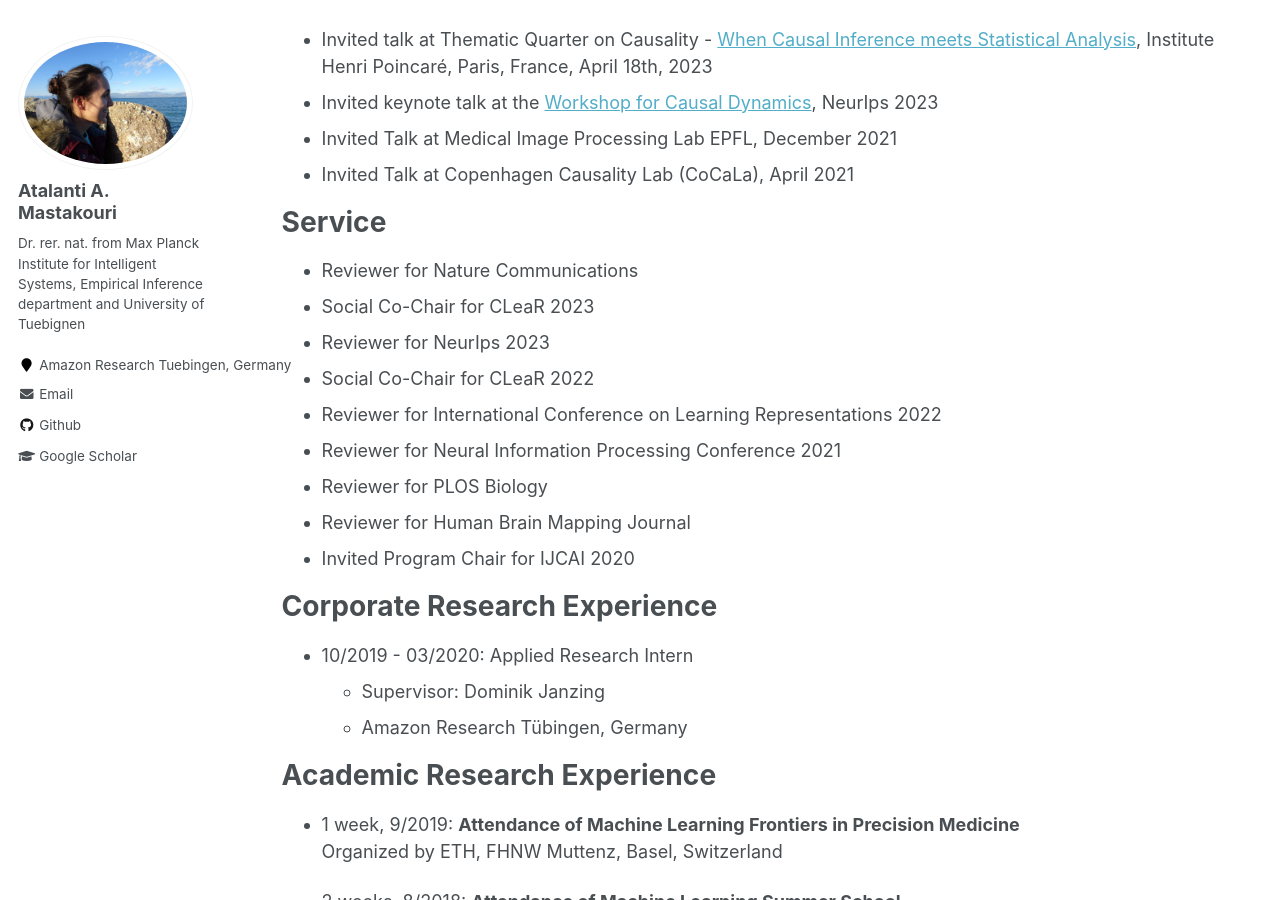
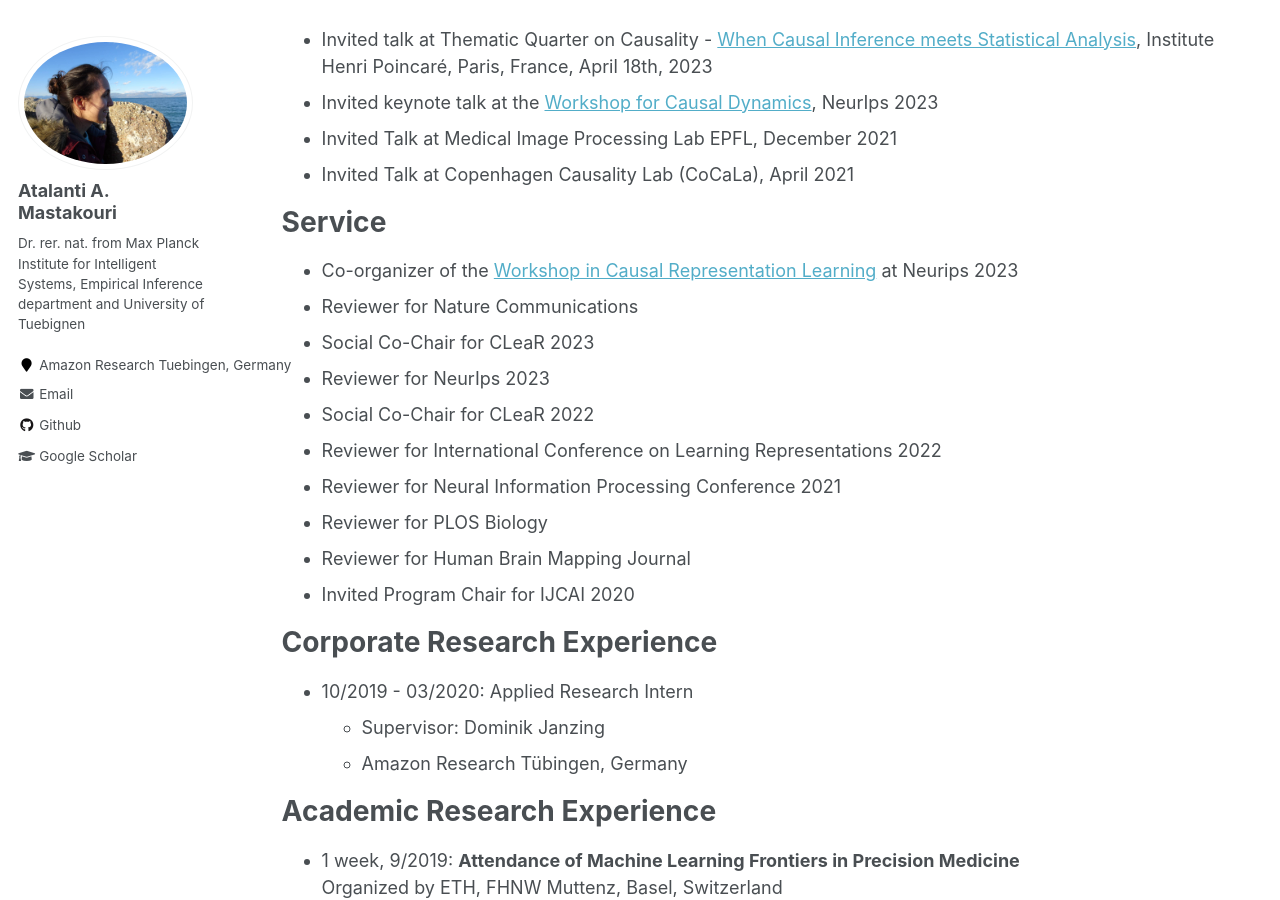
Before and after one commit to atalanti/atalanti.github.io, a Jekyll site: the page built from _pages/cv.md, in a window 1280 px wide and 900 px high, scrolled down 1242 px. Built offline with Jekyll 4.4.1, drawn with Linux system fonts in a browser that asks for light colours.

Commit message:
Update cv.md

```diff
--- a/_pages/cv.md
+++ b/_pages/cv.md
@@ -48,6 +48,7 @@ Talks
 
 Service
 ======
+* Co-organizer of the [Workshop in Causal Representation Learning](https://crl-workshop.github.io/) at Neurips 2023
 * Reviewer for Nature Communications
 * Social Co-Chair for CLeaR 2023
 * Reviewer for NeurIps 2023
```
